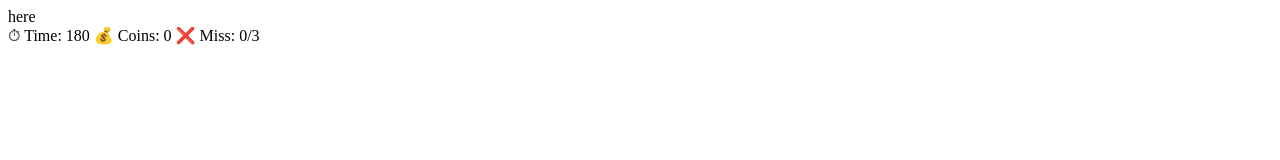
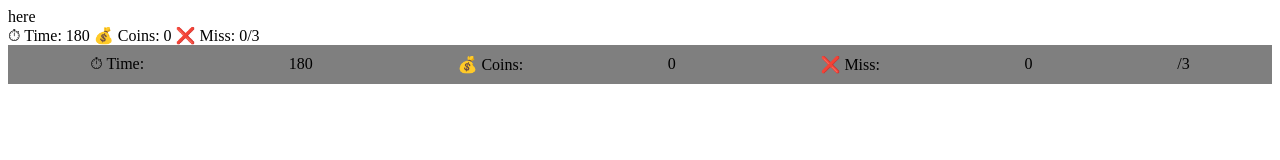
Before and after one commit to elishaq11/TapRush, a plain HTML site: page game.html in a window 1280 px wide. Drawn offline with Linux system fonts and the light colour scheme.

Commit message:
Update game.html

```diff
--- a/game.html
+++ b/game.html
@@ -19,3 +19,10 @@ here<!DOCTYPE html>
 
 </body>
 </html>
+<div class="top-bar">
+⏱ Time: <span id="time">180</span>
+💰 Coins: <span id="coins">0</span>
+❌ Miss: <span id="miss">0</span>/3
+</div>
+
+<div id="gameArea"></div>
```
